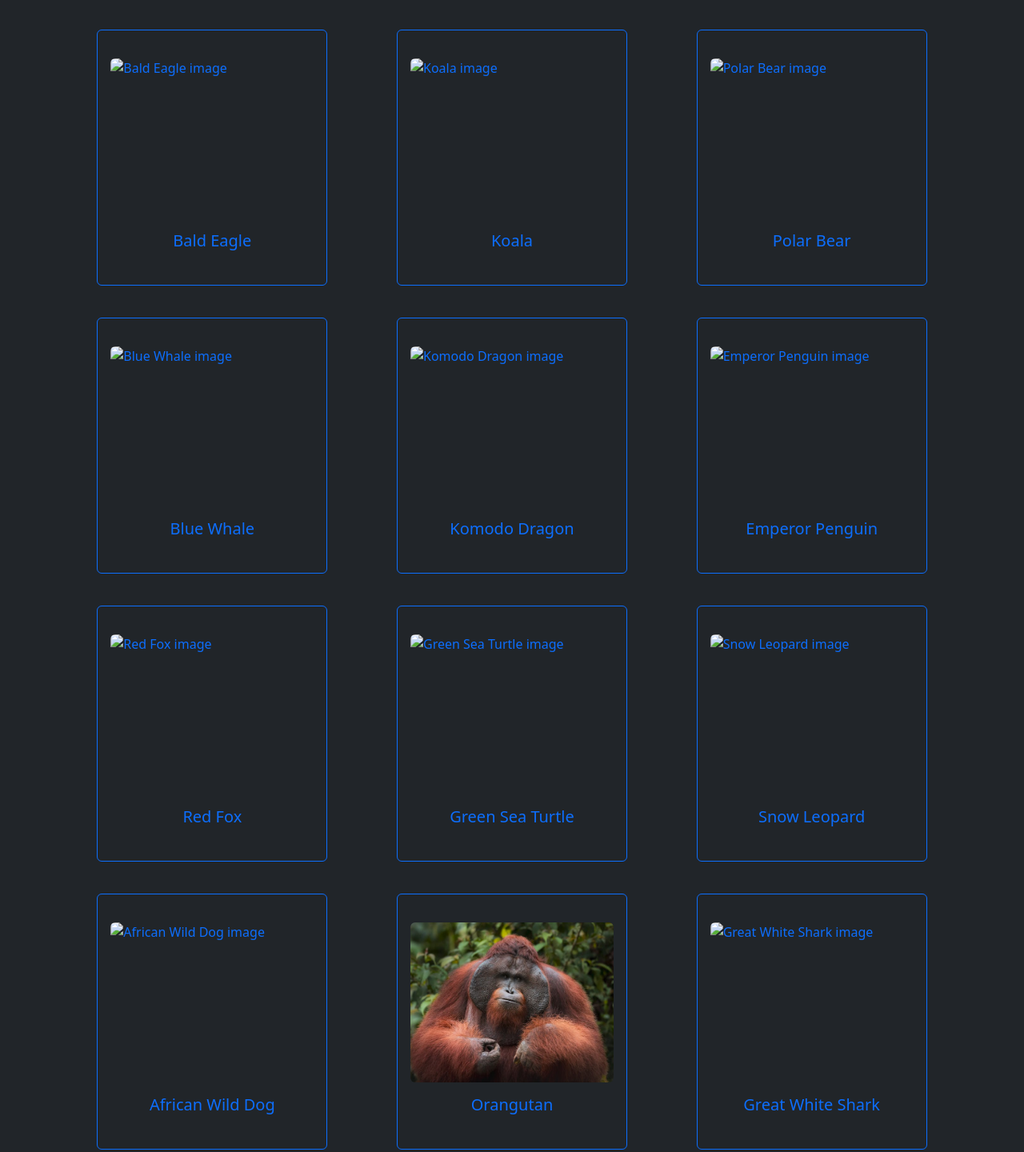
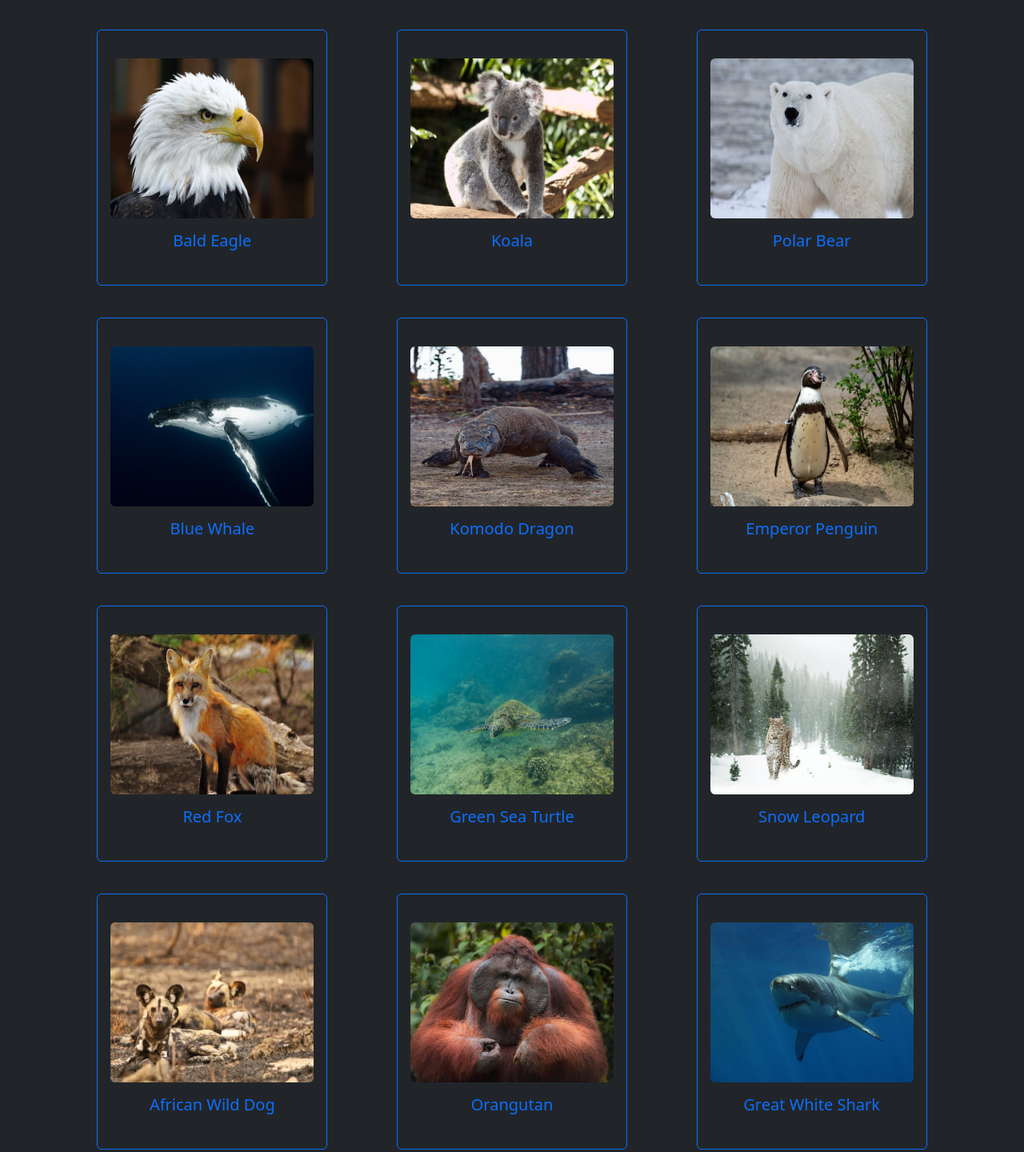
Before and after one commit to Nefitoo4/Final_Project_WDD330, a website with bundled scripts: page index.html in a window 1280 px wide. Shown: the part 937-2377 px from the top of the page at 80% size. Built offline with nearby package versions, Linux system fonts and the light colour scheme; files whose address does not match are found by name.

Commit message:
json_animals

```diff
--- a/data/species.json
+++ b/data/species.json
@@ -33,7 +33,7 @@
     "diet": "Carnivore",
     "family": "Accipitridae",
     "conservation_status": "Least Concern",
-    "image": "./images/bald_eagle.png"
+    "image": "./images/bald-eagle.jpg"
   },
   {
     "name": "Koala",
@@ -42,7 +42,7 @@
     "diet": "Herbivore",
     "family": "Phascolarctidae",
     "conservation_status": "Vulnerable",
-    "image": "./images/koala.png"
+    "image": "./images/koala.jpg"
   },
   {
     "name": "Polar Bear",
@@ -51,7 +51,7 @@
     "diet": "Carnivore",
     "family": "Ursidae",
     "conservation_status": "Vulnerable",
-    "image": "./images/polar_bear.png"
+    "image": "./images/polar-bear.jpg"
   },
   {
     "name": "Blue Whale",
@@ -60,7 +60,7 @@
     "diet": "Carnivore (krill)",
     "family": "Balaenopteridae",
     "conservation_status": "Endangered",
-    "image": "./images/blue_whale.png"
+    "image": "./images/blue-whale.jpg"
   },
   {
     "name": "Komodo Dragon",
@@ -69,7 +69,7 @@
     "diet": "Carnivore",
     "family": "Varanidae",
     "conservation_status": "Vulnerable",
-    "image": "./images/komodo_dragon.png"
+    "image": "./images/komodo-dragon.jpg"
   },
   {
     "name": "Emperor Penguin",
@@ -78,7 +78,7 @@
     "diet": "Carnivore (fish)",
     "family": "Spheniscidae",
     "conservation_status": "Near Threatened",
-    "image": "./images/emperor_penguin.png"
+    "image": "./images/emperor-penguin.jpg"
   },
   {
     "name": "Red Fox",
@@ -87,7 +87,7 @@
     "diet": "Omnivore",
     "family": "Canidae",
     "conservation_status": "Least Concern",
-    "image": "./images/red_fox.png"
+    "image": "./images/red-fox.jpg"
   },
   {
     "name": "Green Sea Turtle",
@@ -96,7 +96,7 @@
     "diet": "Herbivore",
     "family": "Cheloniidae",
     "conservation_status": "Endangered",
-    "image": "./images/green_sea_turtle.png"
+    "image": "./images/green-sea-turtle.jpg"
   },
   {
     "name": "Snow Leopard",
@@ -105,7 +105,7 @@
     "diet": "Carnivore",
     "family": "Felidae",
     "conservation_status": "Vulnerable",
-    "image": "./images/snow_leopard.png"
+    "image": "./images/snow-leopard.jpg"
   },
   {
     "name": "African Wild Dog",
@@ -114,7 +114,7 @@
     "diet": "Carnivore",
     "family": "Canidae",
     "conservation_status": "Endangered",
-    "image": "./images/african_wild_dog.png"
+    "image": "./images/african-wild-dog.jpg"
   },
   {
     "name": "Orangutan",
@@ -132,6 +132,6 @@
     "diet": "Carnivore",
     "family": "Lamnidae",
     "conservation_status": "Vulnerable",
-    "image": "./images/great_white_shark.png"
+    "image": "./images/great-white-shark.jpg"
   }
 ]
--- a/index.html
+++ b/index.html
@@ -10,7 +10,7 @@
       crossorigin="anonymous"
     />
     <link rel="stylesheet" href="./styles/main.css" />
-    <link rel="icon" href="./images/color-tree.svg" type="image/x-icon" />
+    <link rel="icon" href="./images/wild-animal.svg" type="image/x-icon" />
     <script
       src="https://cdn.jsdelivr.net/npm/bootstrap@5.3.5/dist/js/bootstrap.bundle.min.js"
       integrity="sha384-k6d4wzSIapyDyv1kpU366/PK5hCdSbCRGRCMv+eplOQJWyd1fbcAu9OCUj5zNLiq"
```
Also changed, not shown: images/african-wild-dog.jpg (added), images/bald-eagle.jpg (added), images/blue-whale.jpg (added), images/emperor-penguin.jpg (added), images/great-white-shark.jpg (added), images/green-sea-turtle.jpg (added), images/koala.jpg (added), images/komodo-dragon.jpg (added), images/polar-bear.jpg (added), images/red-fox.jpg (added), images/snow-leopard.jpg (added), images/wild-animal.svg (added).
